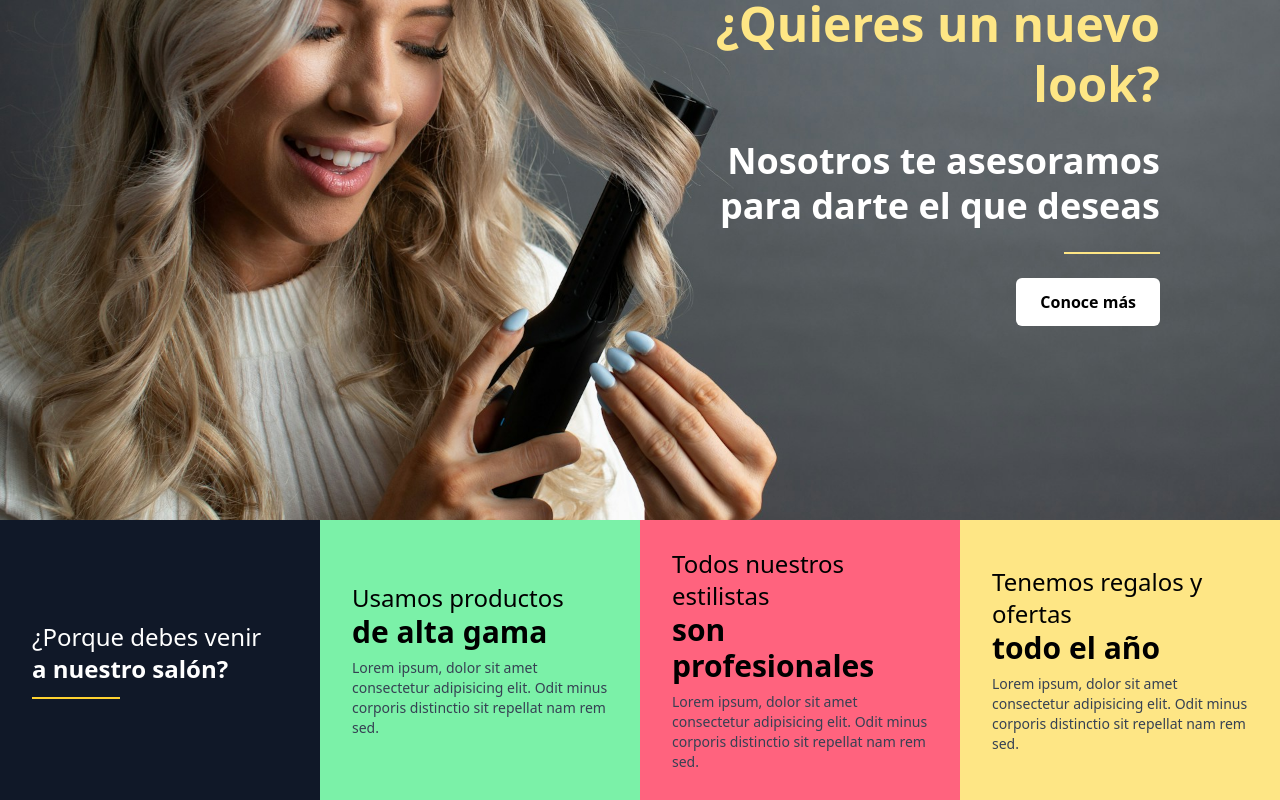
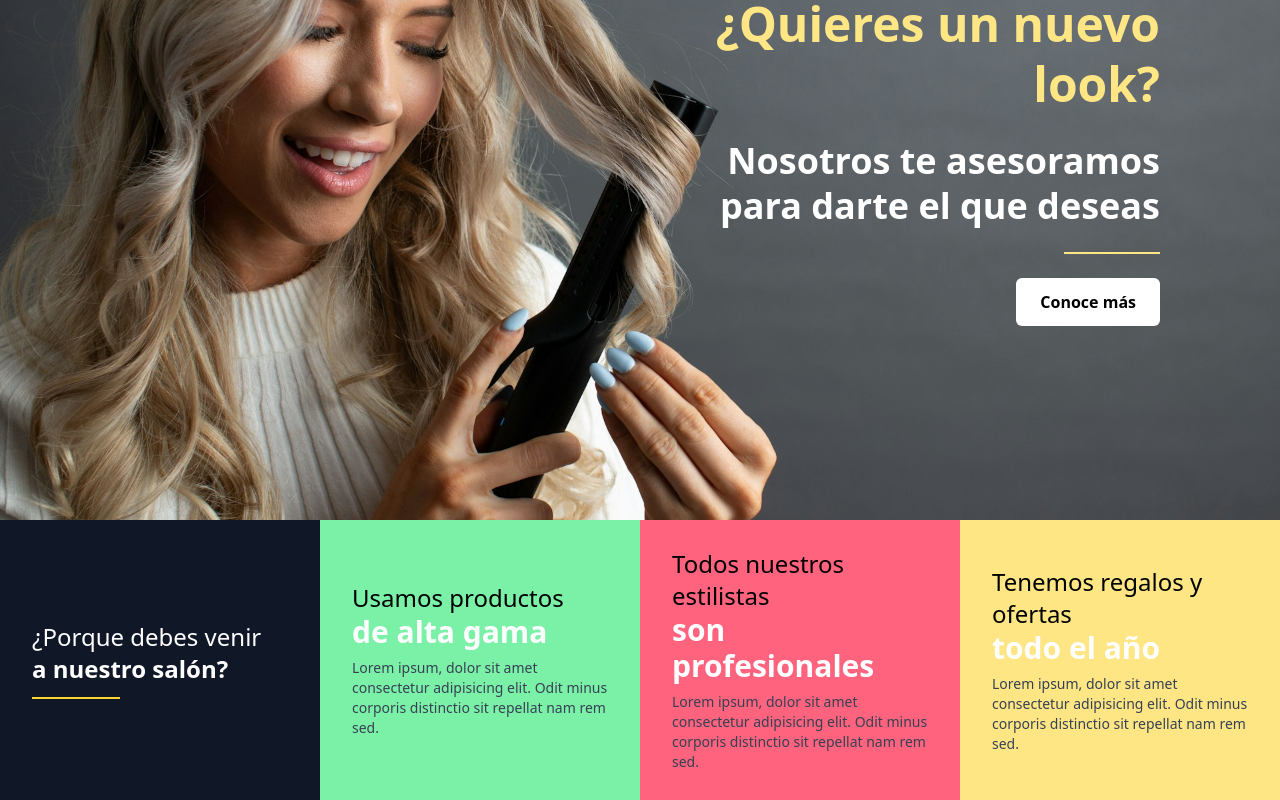
Before and after one commit to Abrahanpiloto/salon-de-belleza, a React (Vite) app: page / in a window 1280 px wide. Shown: the part 1753-2553 px from the top of the page. Built offline with nearby package versions, Linux system fonts and the light colour scheme.

Commit message:
se creo acordion en mobile

```diff
--- a/src/components/Aboutme.jsx
+++ /dev/null
@@ -1,54 +0,0 @@
-import React from "react";
-
-const Aboutme = () => {
-  return (
-    <section className="min-h-screen relative flex items-center py-12 px-26 overflow-hidden">
-      <img
-        src="/propietaria-desktop2.jpg"
-        alt="Sandra Haro, fundadora de Sandra Haro, en uno de sus salones"
-        className="absolute inset-0 w-full h-full object-cover -z-10"
-      />
-      <div className="relative z-10 max-w-md bg-black opacity-90 p-8 rounded-lg">
-        <h1 className="text-3xl md:text-4xl font-light text-amber-200 leading-tight">
-          ¡Conoce a Sandra, la visión detrás de Sandra Haro!{" "}
-        </h1>
-        {/* Párrafo 1 */}
-        <p className="text-lg leading-relaxed text-gray-100">
-          A los 25 años, Sandra inició su sueño con una maleta de herramientas
-          de belleza y un corazón lleno de pasión, visitando hogares en Lima
-          para realzar la belleza natural de cada mujer. Con dedicación y un
-          toque personal, transformaba rutinas en momentos de empoderamiento.
-        </p>
-
-        {/* Párrafo 2 */}
-        <p className="text-lg leading-relaxed text-gray-100">
-          Hoy, a sus 35 años, esa chispa ha crecido en 5 salones exclusivos en
-          Miraflores, San Isidro, Surco, La Molina y San Borja. Cada espacio es
-          un refugio de lujo, donde técnicas innovadoras se unen a productos
-          premium para resultados impecables.
-        </p>
-
-        {/* Párrafo 3 */}
-        <p className="text-lg leading-relaxed text-gray-100">
-          Sandra no solo crea looks; inspira confianza y autoestima.
-          <span className="block mt-2 italic text-amber-200">
-            "Tu belleza es única, y nosotras la celebramos", dice ella.
-          </span>
-        </p>
-
-        {/* Párrafo final */}
-        <p className="text-lg leading-relaxed text-gray-100 font-medium">
-          Lo que empezó como un servicio a domicilio se convirtió en una
-          comunidad de mujeres empoderadas. Miles de clientas confían en
-          nosotras porque sabemos escuchar, innovar y hacerte sentir reina.
-          <span className="block mt-3 text-amber-200 ">
-            Ven, únete a esta historia de éxito. ¡Tu transformación empieza
-            aquí!
-          </span>
-        </p>
-      </div>
-    </section>
-  );
-};
-
-export default Aboutme;
--- /dev/null
+++ b/src/components/InfoWhy2.jsx
@@ -0,0 +1,139 @@
+import React, { useState } from "react";
+import { FiChevronDown } from "react-icons/fi";
+
+const data = [
+  {
+    id: 1,
+    title: (
+      <>
+        <span className="font-light">¿Porque debes venir</span> <br /> a nuestro
+        salón?
+      </>
+    ),
+    desc: null,
+    color: "bg-gray-900 text-white",
+  },
+  {
+    id: 2,
+    title: (
+      <>
+        <span className="font-light text-2xl text-black">Usamos productos</span>{" "}
+        <br />
+        <span className="font-bold text-3xl text-white">de alta gama</span>
+      </>
+    ),
+    desc: "Lorem ipsum, dolor sit amet consectetur adipisicing elit. Odit minus corporis distinctio sit repellat nam rem sed.",
+    color: "bg-green-300 text-gray-700",
+  },
+  {
+    id: 3,
+    title: (
+      <>
+        <span className="font-light text-2xl text-black">
+          Todos nuestros estilistas
+        </span>{" "}
+        <br />
+        <span className="font-bold text-3xl text-white">son profesionales</span>
+      </>
+    ),
+    desc: "Lorem ipsum, dolor sit amet consectetur adipisicing elit. Odit minus corporis distinctio sit repellat nam rem sed.",
+    color: "bg-rose-400 text-gray-700",
+  },
+  {
+    id: 4,
+    title: (
+      <>
+        <span className="font-light text-2xl text-black">
+          Tenemos regalos y ofertas
+        </span>{" "}
+        <br />
+        <span className="font-bold text-3xl text-white">todo el año</span>
+      </>
+    ),
+    desc: "Lorem ipsum, dolor sit amet consectetur adipisicing elit. Odit minus corporis distinctio sit repellat nam rem sed.",
+    color: "bg-amber-200 text-gray-700",
+  },
+];
+
+const InfoWhy2 = () => {
+  const [openId, setOpenId] = useState(null);
+
+  const toggle = (id) => {
+    setOpenId(openId === id ? null : id);
+  };
+
+  return (
+    <>
+      {/* ✅ DESKTOP VERSION */}
+      <div className="hidden md:grid grid-cols-4 grid-rows-1 gap-0">
+        {data.map((item) => (
+          <div
+            key={item.id}
+            className={`h-[280px] snap-center px-8 flex flex-col items-start justify-center overflow-hidden ${item.color}`}
+          >
+            <h1 className="text-2xl font-bold">{item.title}</h1>
+
+            {item.desc && (
+              <p className="text-sm mt-2 text-gray-700">{item.desc}</p>
+            )}
+
+            {item.id === 1 && (
+              <div className="w-22 h-0.5 bg-amber-300 mt-3"></div>
+            )}
+          </div>
+        ))}
+      </div>
+
+      {/* ✅ MOBILE VERSION */}
+      <div className="md:hidden">
+        <div className="shadow-sm overflow-hidden border">
+          {data.map((item, index) => {
+            const isOpen = openId === item.id;
+            const isFirst = item.id === 1;
+
+            return (
+              <div
+                key={item.id}
+                className={`${item.color} ${
+                  index !== data.length - 1 ? "border-b border-black/20" : ""
+                }`}
+              >
+                {/* Header */}
+                <button
+                  className={`w-full flex items-center justify-between px-4
+                  ${isFirst ? "h-[120px]" : "h-[85px]"}
+                `}
+                  onClick={() => !isFirst && toggle(item.id)}
+                >
+                  <h1 className="text-xl font-semibold">{item.title}</h1>
+
+                  {/* Icono (solo si puede abrirse) */}
+                  {item.desc && (
+                    <FiChevronDown
+                      className={`text-2xl transition-transform duration-200 ${
+                        isOpen ? "rotate-180" : ""
+                      }`}
+                    />
+                  )}
+                </button>
+
+                {/* Content - Solo afecta a los desplegables */}
+                {item.desc && (
+                  <div
+                    className={`px-4 text-sm transition-all duration-300 overflow-hidden
+                    ${isOpen ? "max-h-[300px] pb-4" : "max-h-0"}
+                  `}
+                  >
+                    {item.desc}
+                  </div>
+                )}
+              </div>
+            );
+          })}
+        </div>
+      </div>
+    </>
+  );
+};
+
+export default InfoWhy2;
--- a/src/components/Navbar.jsx
+++ b/src/components/Navbar.jsx
@@ -7,16 +7,21 @@ export default function Navbar() {
 
   return (
     <nav className="fixed top-0 left-0 w-full shadow-md z-50 ">
-      <div className="max-w-7xl mx-auto bg-black flex items-center justify-between px-4 py-3 lg:py-4">
+      <div className="max-w-9xl mx-auto bg-black flex items-center justify-between px-4 py-3 lg:py-4">
         {/* --- Mobile: hamburguesa (izquierda) --- */}
         <button
           className="lg:hidden cursor-pointer  transition-transform duration-300"
           onClick={() => {
-            console.log("👉 Click detectado, estado previo:", isOpen);
             setIsOpen(!isOpen);
           }}
+          aria-label={
+            isOpen ? "Cerrar menú de navegación" : "Abrir menú de navegación"
+          }
+          aria-expanded={isOpen}
+          aria-controls="mobile-menu"
         >
           <GiHamburgerMenu
+            aria-hidden="true"
             className={`text-2xl text-amber-200 transition-transform duration-300 ${
               isOpen ? "rotate-90" : "rotate-0"
             }`}
@@ -36,7 +41,7 @@ export default function Navbar() {
 
         {/* --- Links centro (solo visible en lg) --- */}
         <div className="hidden lg:flex absolute left-1/2 transform -translate-x-1/2 space-x-8 text-md text-amber-200">
-          <a href="/about" className="hover:text-[#5683A0]">
+          <a href="/sobre-mi" className="hover:text-[#5683A0]">
             ¿Quién soy?
           </a>
           <a href="/store" className="hover:text-[#5683A0]">
--- a/src/pages/HomePage.jsx
+++ b/src/pages/HomePage.jsx
@@ -3,7 +3,7 @@ import React from "react";
 import ServicesGrid from "../components/ServicesGrid";
 import Consulting from "../components/Consulting";
 import Hero3 from "../components/Hero3";
-import InfoWhy from "../components/InfoWhy";
+import InfoWhy2 from "../components/InfoWhy2";
 import LayoutMain from "../components/LayoutMain";
 import Navbar from "../components/Navbar";
 
@@ -14,7 +14,7 @@ const HomePage = () => {
         <Hero3 />
         <ServicesGrid />
         <Consulting />
-        <InfoWhy />
+        <InfoWhy2 />
       </LayoutMain>
     </div>
   );
```
